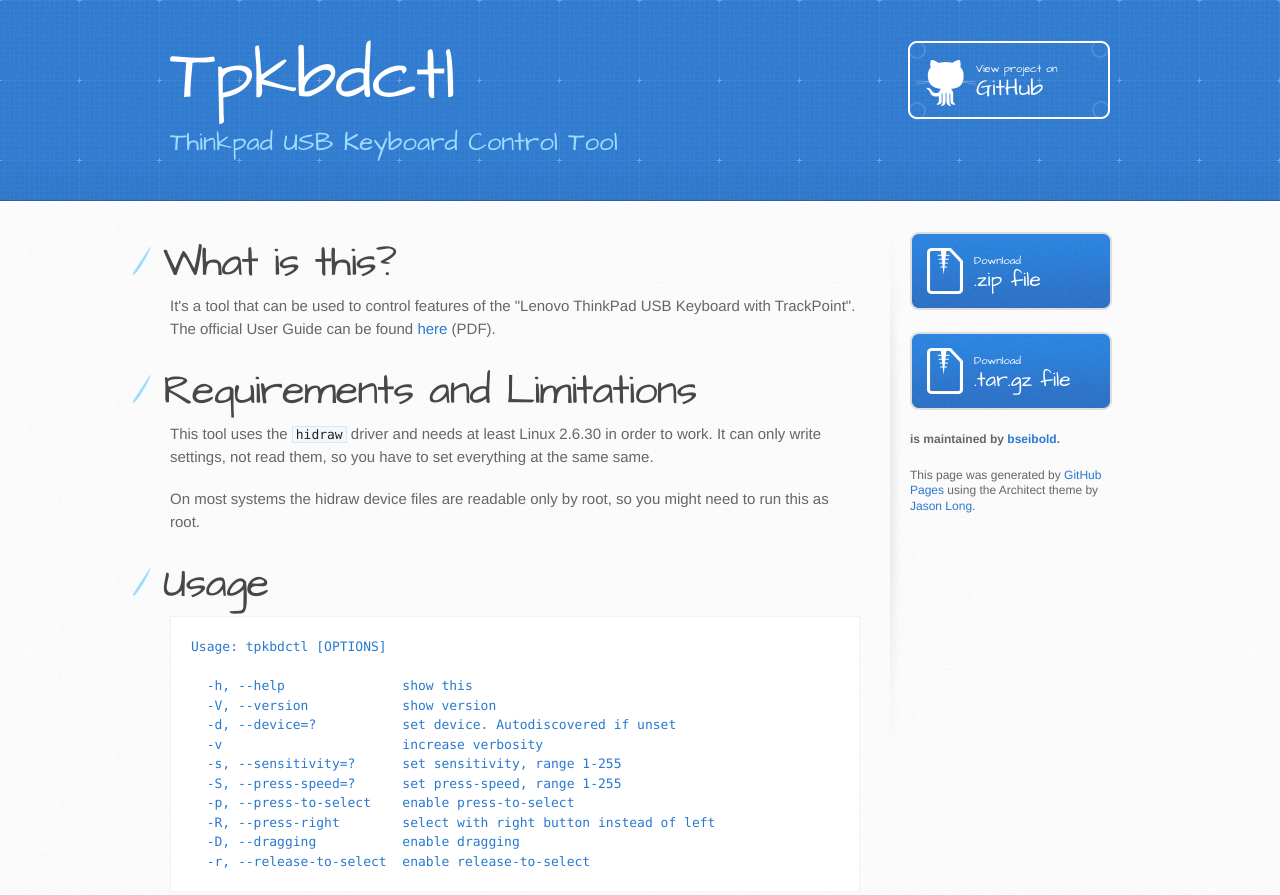
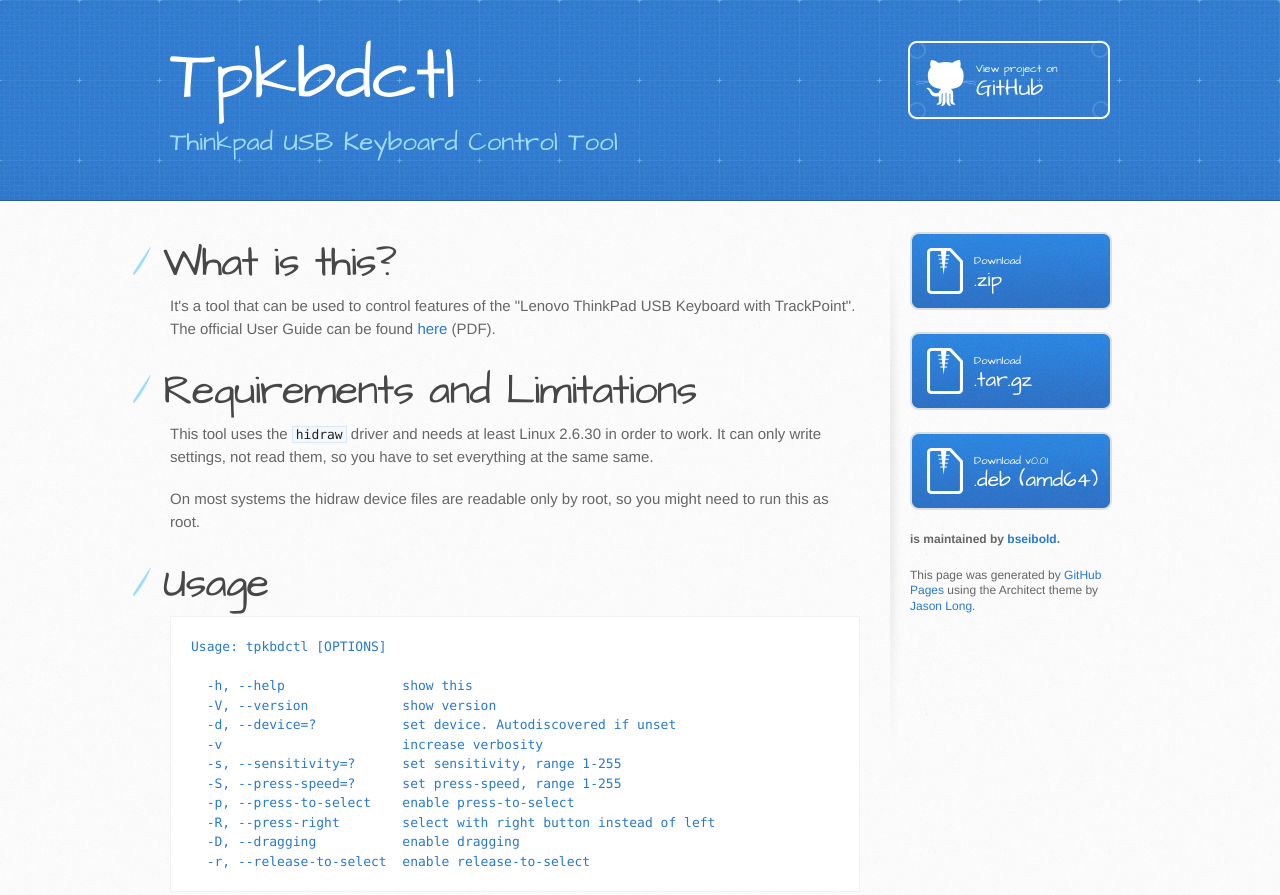
Before and after one commit to bseibold/tpkbdctl, a plain HTML site: page index.html in a window 1280 px wide. Shown: the top 895 px of the page. Drawn offline with Linux system fonts and the light colour scheme.

Commit message:
Add amd64 package

```diff
--- a/index.html
+++ b/index.html
@@ -138,11 +138,15 @@ Be aware though, the unstable branch will be rebased from time to time.</p>
         <aside id="sidebar">
           <a href="https://github.com/bseibold/tpkbdctl/zipball/master" class="button">
             <small>Download</small>
-            .zip file
+            .zip
           </a>
           <a href="https://github.com/bseibold/tpkbdctl/tarball/master" class="button">
             <small>Download</small>
-            .tar.gz file
+            .tar.gz
+          </a>
+          <a href="http://bseibold.github.com/tpkbdctl/packages/amd64/tpkbdctl_0.01-1_amd64.deb" class="button">
+            <small>Download v0.01</small>
+            .deb (amd64)
           </a>
 
           <p class="repo-owner"><a href="https://github.com/bseibold/tpkbdctl"></a> is maintained by <a href="https://github.com/bseibold">bseibold</a>.</p>
```
Also changed, not shown: 1 other file.
